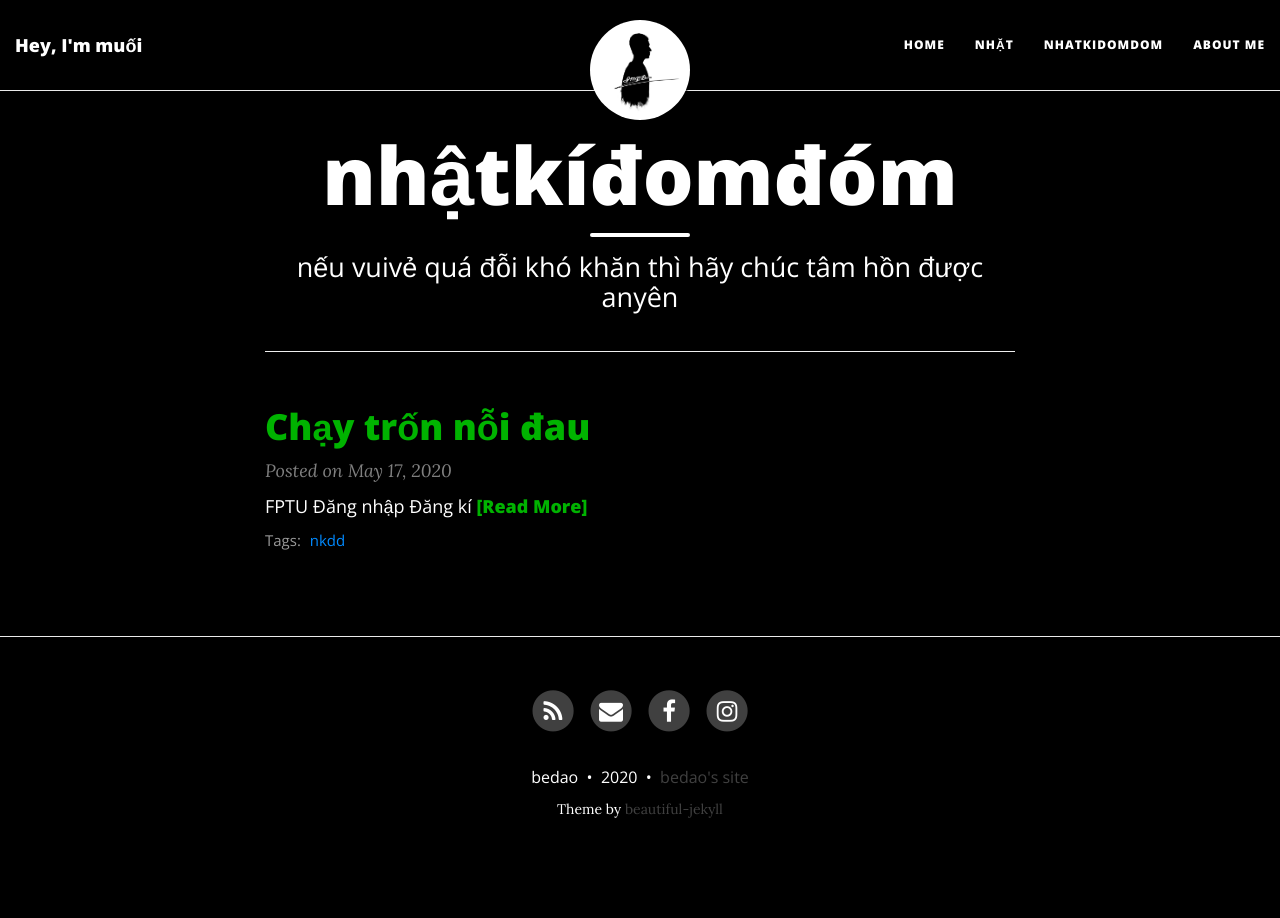
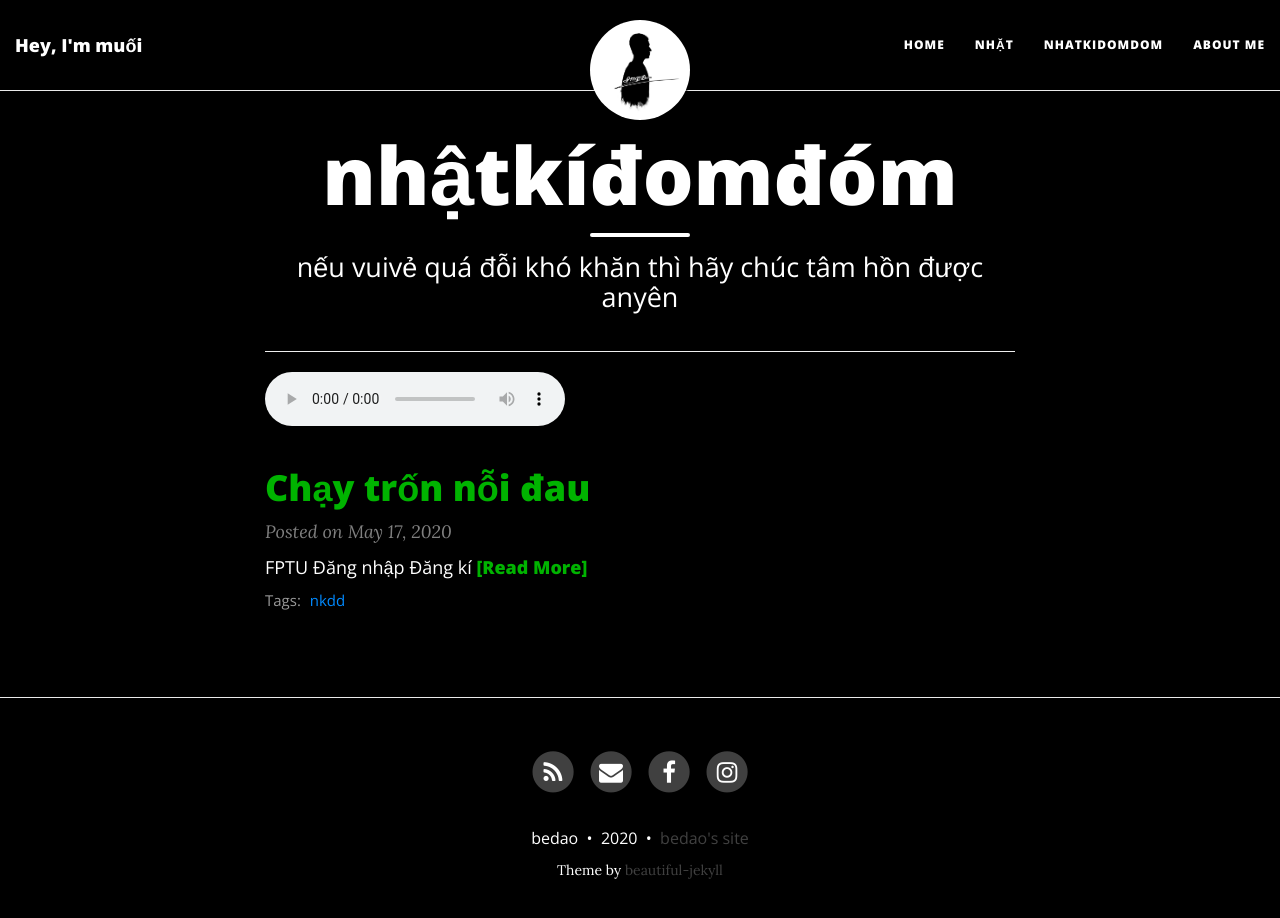
Before and after one commit to muoii/muoii.github.io, a Jekyll site: the page built from nkdd/index.html, in a window 1280 px wide and 931 px high. Shown: the top 918 px of the window. Built offline with Jekyll 4.4.1, drawn with Linux system fonts in a browser that asks for light colours; nearby versions of some CDN libraries.

Commit message:
Update index.html

```diff
--- a/nkdd/index.html
+++ b/nkdd/index.html
@@ -9,6 +9,9 @@ published: true
 ---
 
 <hr>
+<audio controls autoplay>
+        <source src="../audio/nkdd-audio.mp3" type="audio/mpeg">
+</audio>
 
 <div class="posts-list">
   {% for post in site.posts %}
```
